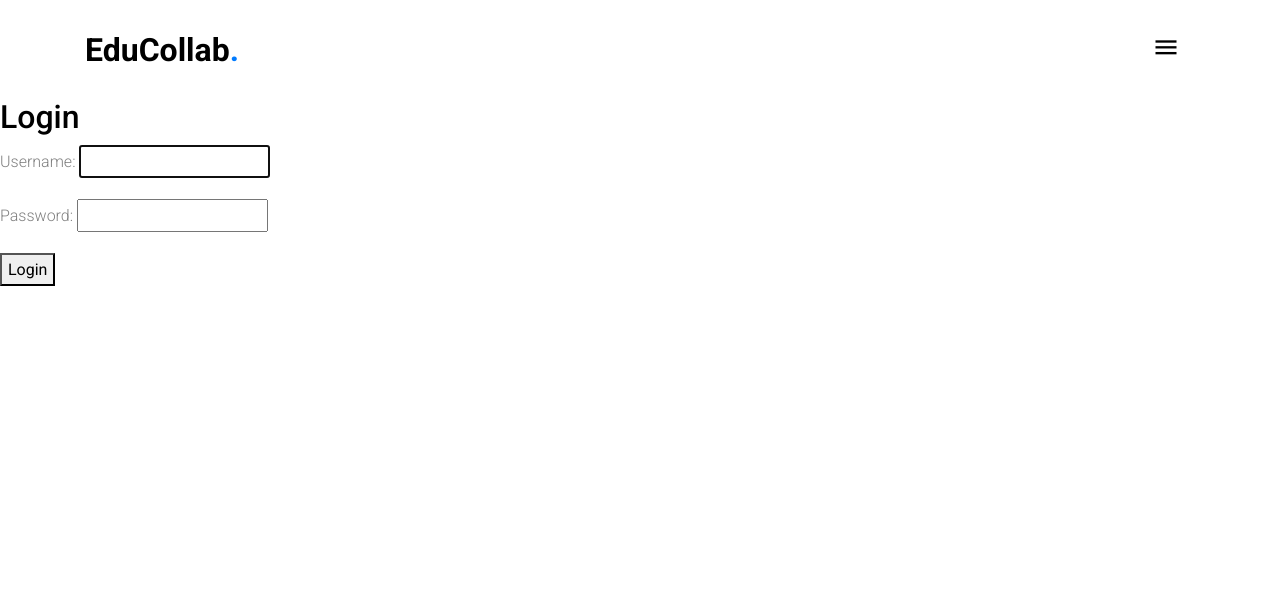
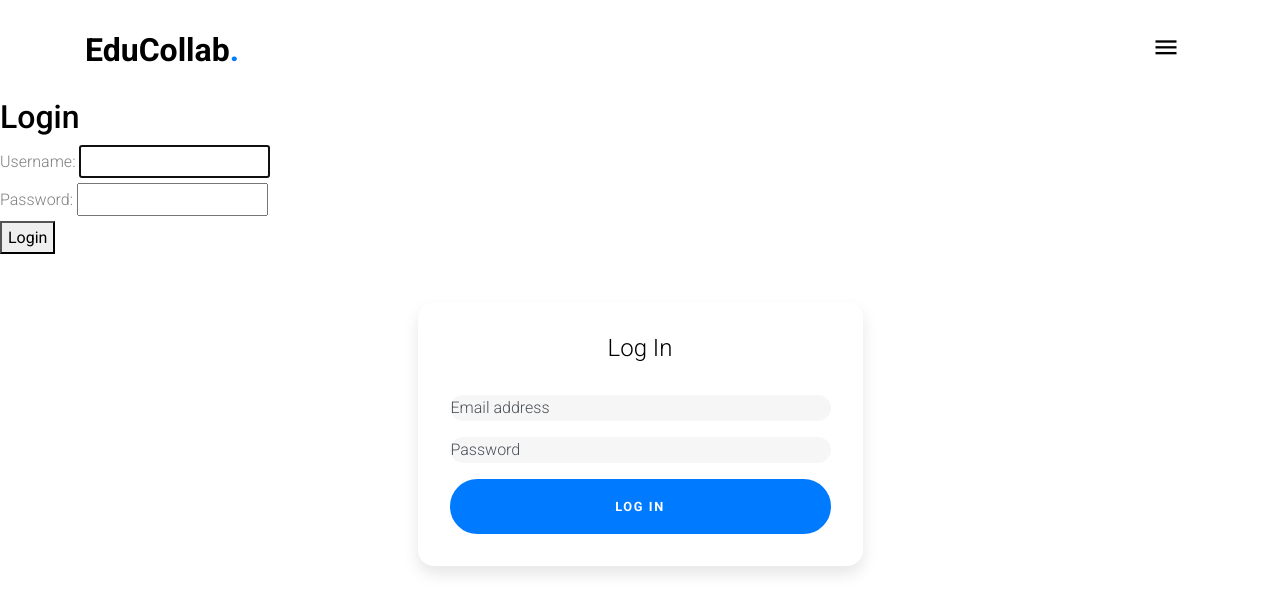
Before and after one commit to senai2/educollab, a Django app: page /accounts/login/ in a window 1280 px wide. Shown: the top 613 px of the page. Run offline with Django 3.2, Linux system fonts and the light colour scheme; some libraries are stand-ins or nearby versions; some web fonts are replaced.

Commit message:
login basics added

```diff
--- a/static/css/style.css
+++ b/static/css/style.css
@@ -836,3 +836,94 @@ h1, h2, h3, h4, h5, h6 {
 .btn-clear {
   background-color: #00000000;
 }
+
+.card-signin {
+  border: 0;
+  border-radius: 1rem;
+  box-shadow: 0 0.5rem 1rem 0 rgba(0, 0, 0, 0.1);
+}
+
+.card-signin .card-title {
+  margin-bottom: 2rem;
+  font-weight: 300;
+  font-size: 1.5rem;
+}
+
+.card-signin .card-body {
+  padding: 2rem;
+}
+
+.form-signin {
+  width: 100%;
+}
+
+.form-signin .btn {
+  font-size: 80%;
+  border-radius: 5rem;
+  letter-spacing: .1rem;
+  font-weight: bold;
+  padding: 1rem;
+  transition: all 0.2s;
+}
+
+.form-label-group {
+  position: relative;
+  margin-bottom: 1rem;
+}
+
+.form-label-group input {
+  height: auto;
+  border-radius: 2rem;
+}
+
+.form-label-group>input,
+.form-label-group>label {
+  padding: var(--input-padding-y) var(--input-padding-x);
+}
+
+.form-label-group>label {
+  position: absolute;
+  top: 0;
+  left: 0;
+  display: block;
+  width: 100%;
+  margin-bottom: 0;
+  /* Override default `<label>` margin */
+  line-height: 1.5;
+  color: #495057;
+  border: 1px solid transparent;
+  border-radius: .25rem;
+  transition: all .1s ease-in-out;
+}
+
+.form-label-group input::-webkit-input-placeholder {
+  color: transparent;
+}
+
+.form-label-group input:-ms-input-placeholder {
+  color: transparent;
+}
+
+.form-label-group input::-ms-input-placeholder {
+  color: transparent;
+}
+
+.form-label-group input::-moz-placeholder {
+  color: transparent;
+}
+
+.form-label-group input::placeholder {
+  color: transparent;
+}
+
+.form-label-group input:not(:placeholder-shown) {
+  padding-top: calc(var(--input-padding-y) + var(--input-padding-y) * (2 / 3));
+  padding-bottom: calc(var(--input-padding-y) / 3);
+}
+
+.form-label-group input:not(:placeholder-shown)~label {
+  padding-top: calc(var(--input-padding-y) / 3);
+  padding-bottom: calc(var(--input-padding-y) / 3);
+  font-size: 12px;
+  color: #777;
+}
--- a/templates/base.html
+++ b/templates/base.html
@@ -68,7 +68,7 @@
         </div>
     {% else %}
     <div>
-        <p>Header for logged in user</p>
+        <p>Header for logged in user Goes here</p>
         <a href="/accounts/logout">Logout</a>
     </div>
     {% endif %}
--- a/templates/index.html
+++ b/templates/index.html
@@ -7,12 +7,6 @@
           <div class="slide overlay">
             <img src="{% static 'images/Books.jpg' %}" alt="Image" class="img-fluid">
           </div>
-          <!-- <div class="slide overlay">
-            <img src="images/hero_2.jpg" alt="Image" class="img-fluid">
-          </div>
-          <div class="slide overlay">
-            <img src="images/hero_3.jpg" alt="Image" class="img-fluid">
-          </div> -->
         </div>
       </div>
       <div class="container">
--- a/templates/registration/login.html
+++ b/templates/registration/login.html
@@ -1,10 +1,53 @@
 {% extends 'base.html' %}
 {% load static %}
 {% block content %}
+{% if user.is_authenticated %}
+<script>window.location.assign("/")</script>
+{% endif %}
   <h2>Login</h2>
+  <!-- <form method="post">
+    {{ form.as_p }}
+    <button type="submit">Login</button>
+  </form> -->
+
   <form method="post">
     {% csrf_token %}
-    {{ form.as_p }}
+    <div class="fieldWrapper">
+        {{ form.username.errors }}
+        <label for="{{ form.username.id_for_label }}">Username:</label>
+        {{ form.username }}
+    </div>
+    <div class="fieldWrapper">
+        {{ form.password.errors }}
+        <label for="{{ form.password.id_for_label }}">Password:</label>
+        {{ form.password }}
+    </div>
+    {{ form.non_field_errors }}
     <button type="submit">Login</button>
-  </form>
+</form>
+
+<div class="container">
+  <div class="row">
+    <div class="col-sm-9 col-md-7 col-lg-5 mx-auto">
+      <div class="card card-signin my-5">
+        <div class="card-body">
+          <h5 class="card-title text-center">Log In</h5>
+          <form class="form-signin">
+            <div class="form-label-group">
+              <input type="email" id="inputEmail" class="form-control" placeholder="Email address" required autofocus>
+              <label for="inputEmail">Email address</label>
+            </div>
+
+            <div class="form-label-group">
+              <input type="password" id="inputPassword" class="form-control" placeholder="Password" required>
+              <label for="inputPassword">Password</label>
+            </div>
+
+            <button class="btn btn-lg btn-primary btn-block text-uppercase" type="submit">Log in</button>
+          </form>
+        </div>
+      </div>
+    </div>
+  </div>
+</div>
 {% endblock %}
```
Also changed, not shown: db.sqlite3.
